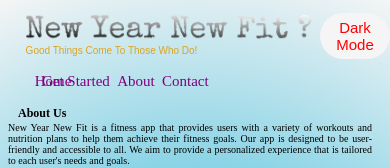
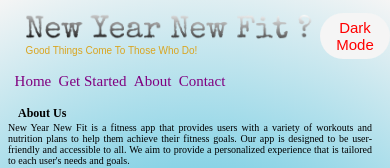
Before and after one commit to DiandreMiller/NewYearNewFit, a plain HTML site: page about.html in a window 390 px wide. Shown: the top 168 px of the page. Drawn offline with Linux system fonts and the light colour scheme.

Commit message:
fixed phone navbar

```diff
--- a/style2.css
+++ b/style2.css
@@ -15,17 +15,10 @@ body.dark-mode {
     background-image: radial-gradient(circle, black, black);
   }
 
-/* a{
-    color: whitesmoke;
-} */
-
   /* th{
     background-color: silver;
   } */
 
-  /* header nav{
-    margin-left: 2%;
-  } */
 
 
 
@@ -1279,7 +1272,7 @@ button{
     }
 
     #home{
-        margin-right: -10%;
+        margin-left: -10%;
     }
 
     #motivation_container{
```
